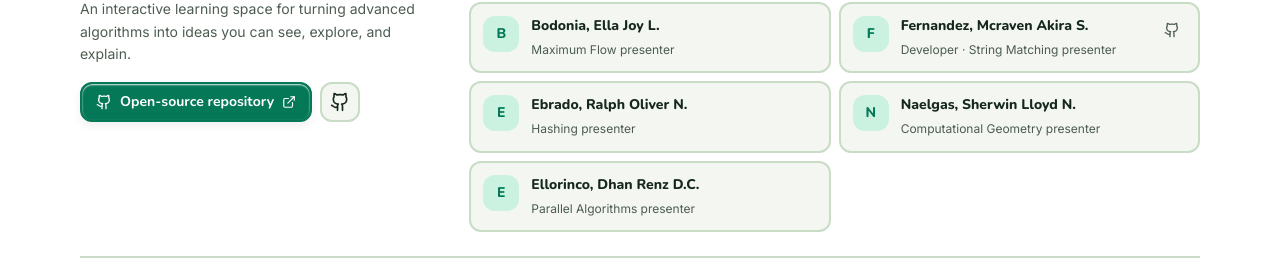
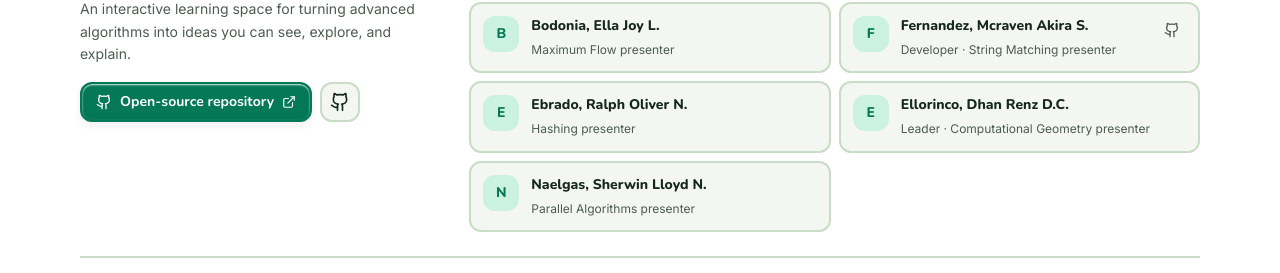
Before and after one commit to AkiraC0de/AlgoArcade, a React (Vite) app: page /hashing in a window 1280 px wide. Shown: the part 1329-1602 px from the top of the page. Built offline with nearby package versions, Linux system fonts and the light colour scheme.

Commit message:
updated the footer details

```diff
--- a/src/components/SiteFooter.tsx
+++ b/src/components/SiteFooter.tsx
@@ -4,8 +4,8 @@ const MEMBERS = [
   { name: "Bodonia, Ella Joy L.", role: "Maximum Flow presenter" },
   { name: "Fernandez, Mcraven Akira S.", role: "Developer · String Matching presenter", github: "https://github.com/AkiraC0de/" },
   { name: "Ebrado, Ralph Oliver N.", role: "Hashing presenter" },
-  { name: "Naelgas, Sherwin Lloyd N.", role: "Computational Geometry presenter" },
-  { name: "Ellorinco, Dhan Renz D.C.", role: "Parallel Algorithms presenter" },
+  { name: "Ellorinco, Dhan Renz D.C.", role: "Leader · Computational Geometry presenter" },
+  { name: "Naelgas, Sherwin Lloyd N.", role: "Parallel Algorithms presenter" },
 ];
 
 export function SiteFooter() {
```
